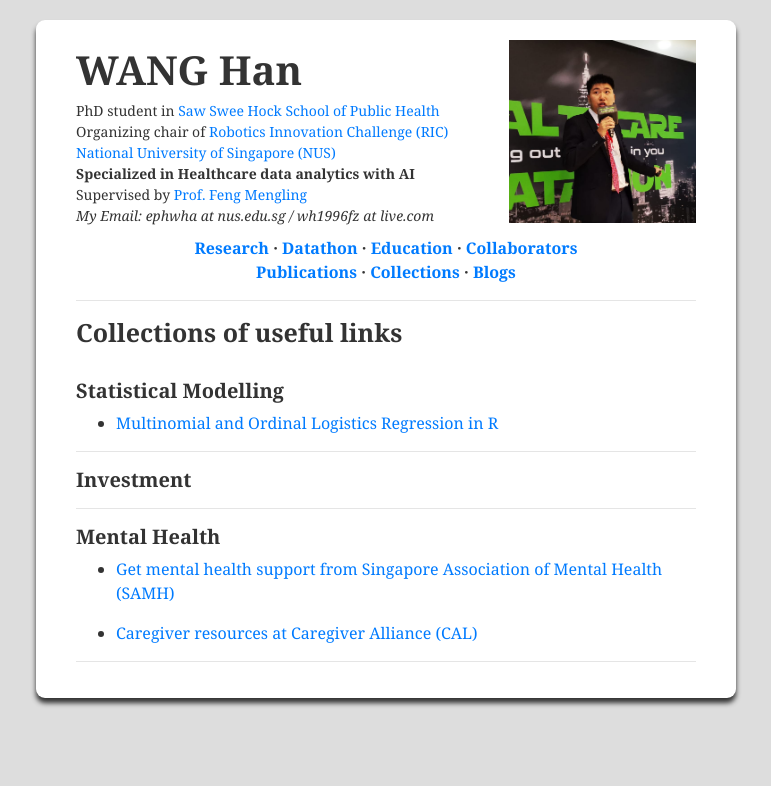
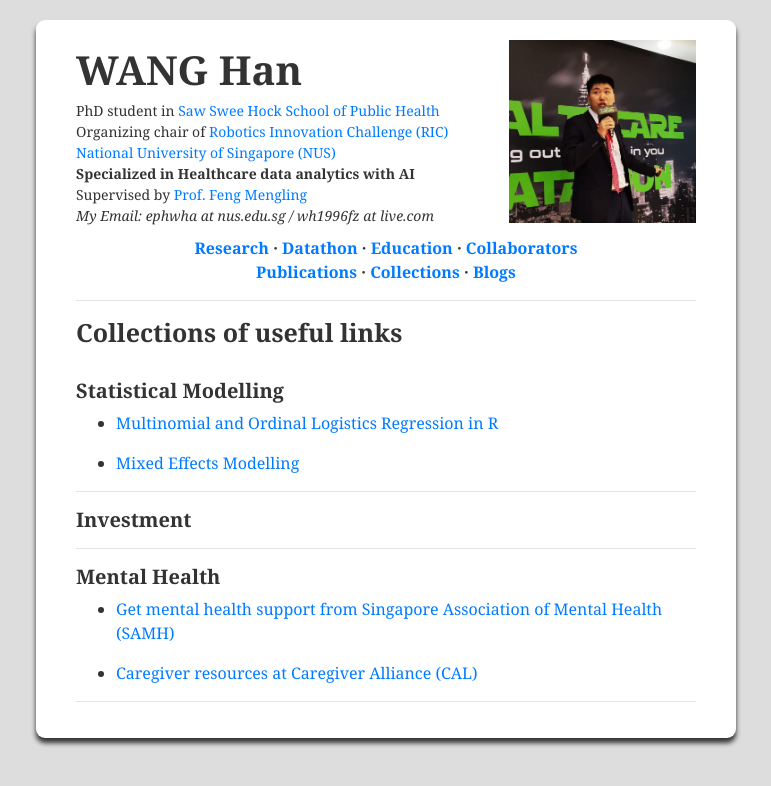
Before and after one commit to Hans0124SG/Hans0124SG.github.io, a Jekyll site: the page built from collections.html, in a window 1280 px wide. Shown: the top 786 px of the page, without its empty margins (254-1025 px from the left). Built offline with Jekyll 4.4.1, drawn with Linux system fonts in a browser that asks for light colours.

Commit message:
update mixed effect link

```diff
--- a/collections.html
+++ b/collections.html
@@ -9,6 +9,9 @@ title: Wang Han - Collections
 <ul>
     <li>
     <a href="https://www.analyticsvidhya.com/blog/2016/02/multinomial-ordinal-logistic-regression/">Multinomial and Ordinal Logistics Regression in R</a>
+    </li>
+    <li>
+    <a href="https://ademos.people.uic.edu/Chapter17.html">Mixed Effects Modelling</a>
     </li>
 </ul>
 <hr/>
```
